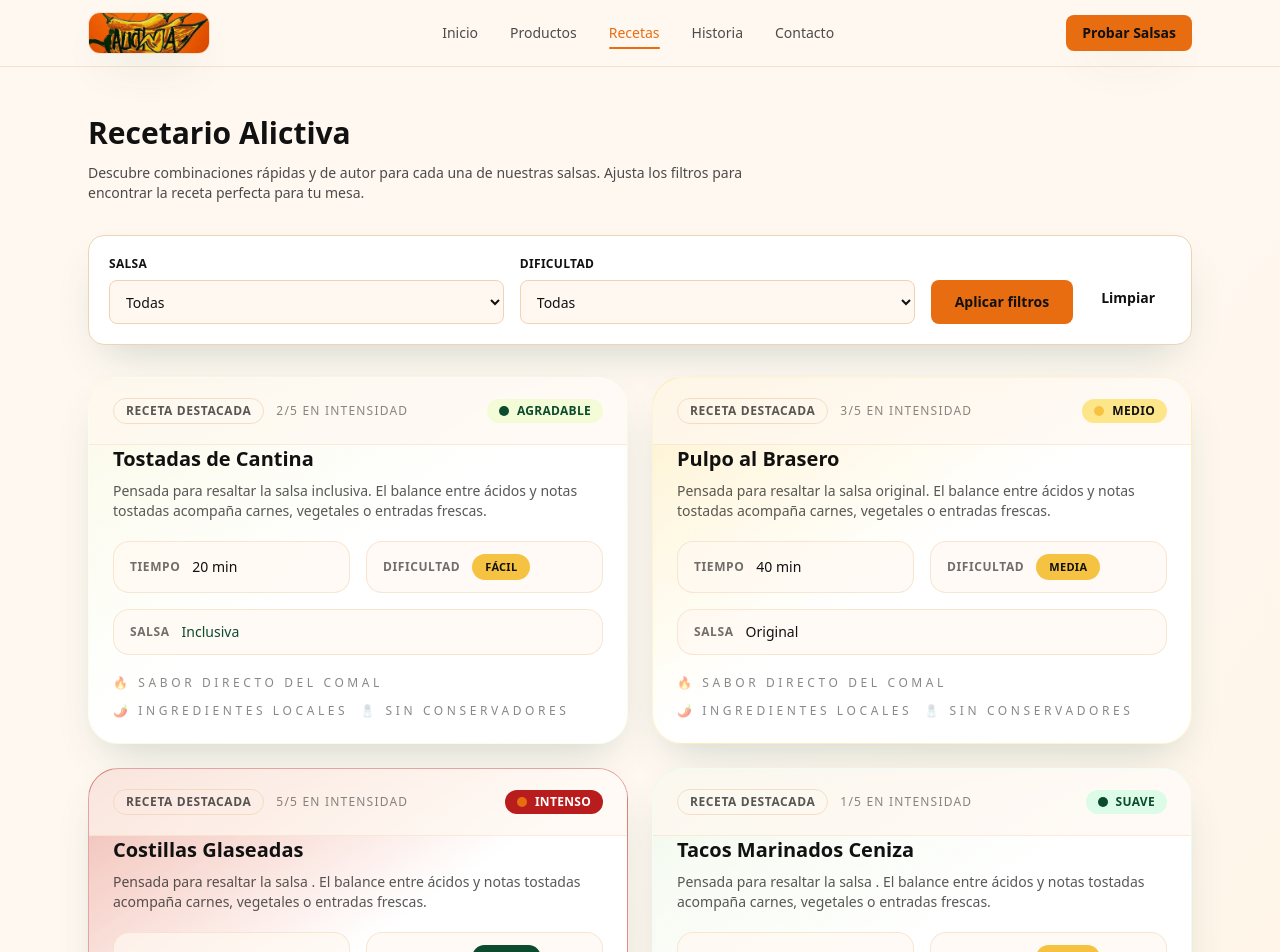
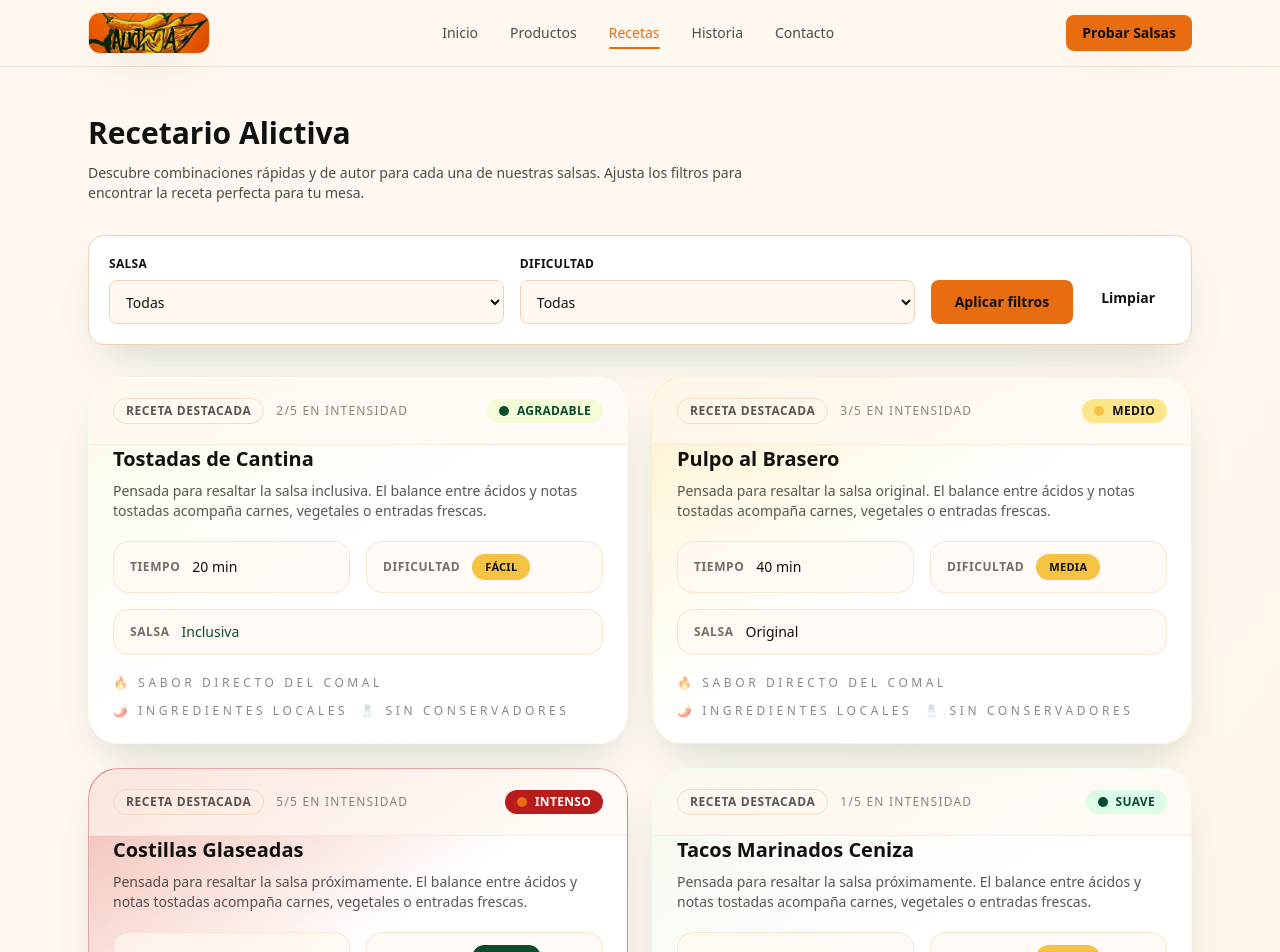
Before and after one commit to kennykrass/alictiva, a Next.js app: page /recetas in a window 1280 px wide. Shown: the top 952 px of the page. Built offline with nearby package versions, Linux system fonts and the light colour scheme.

Commit message:
Productos: placeholders 'Próximamente' para Doble Fuego, Mango Bravo y Ceniza Dorada

```diff
--- a/src/data/products.ts
+++ b/src/data/products.ts
@@ -30,21 +30,21 @@ export const products: Product[] = [
   },
   {
     id: "doble-fuego",
-    name: "",
+    name: "Próximamente",
     slug: "doble-fuego",
     heatLevel: 5,
     shortDescription: "",
   },
   {
     id: "mango-bravo",
-    name: "",
+    name: "Próximamente",
     slug: "mango-bravo",
     heatLevel: 3,
     shortDescription: "",
   },
   {
     id: "ceniza-dorada",
-    name: "",
+    name: "Próximamente",
     slug: "ceniza-dorada",
     heatLevel: 1,
     shortDescription: "",
```
